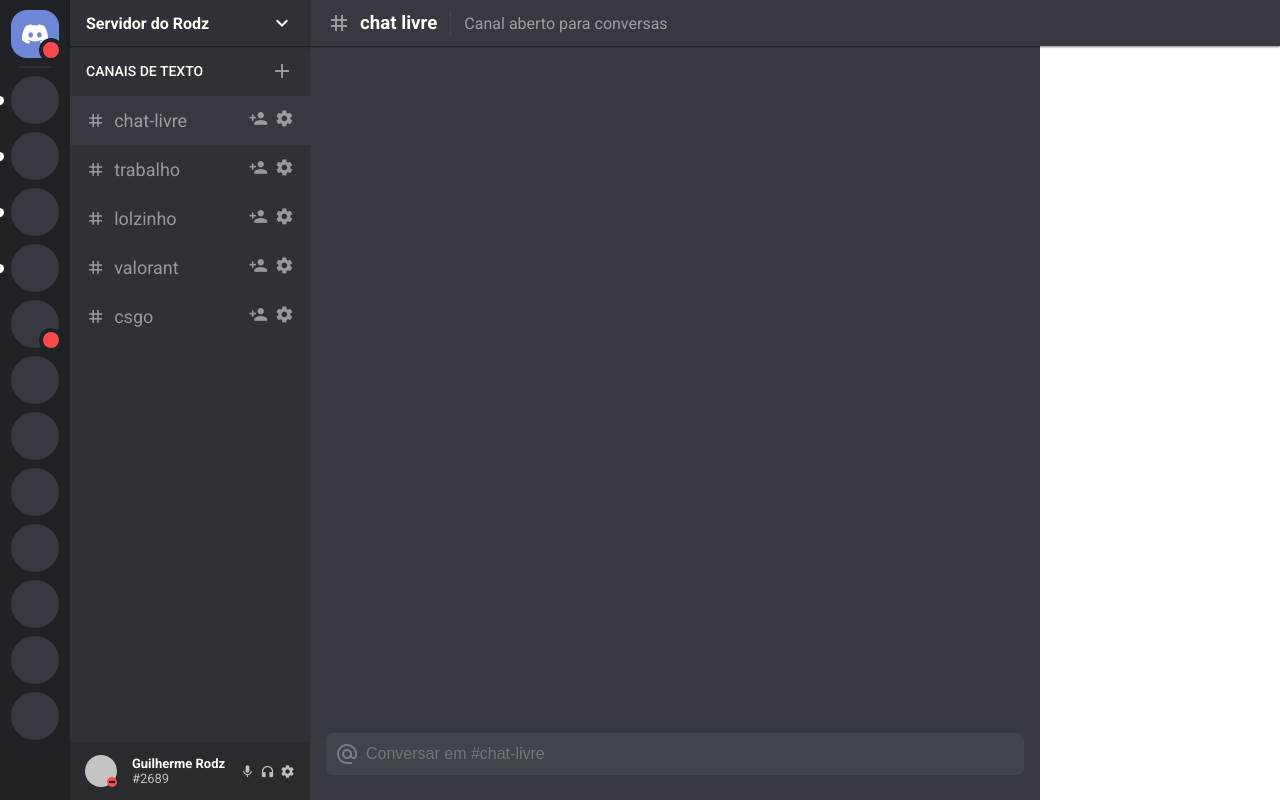
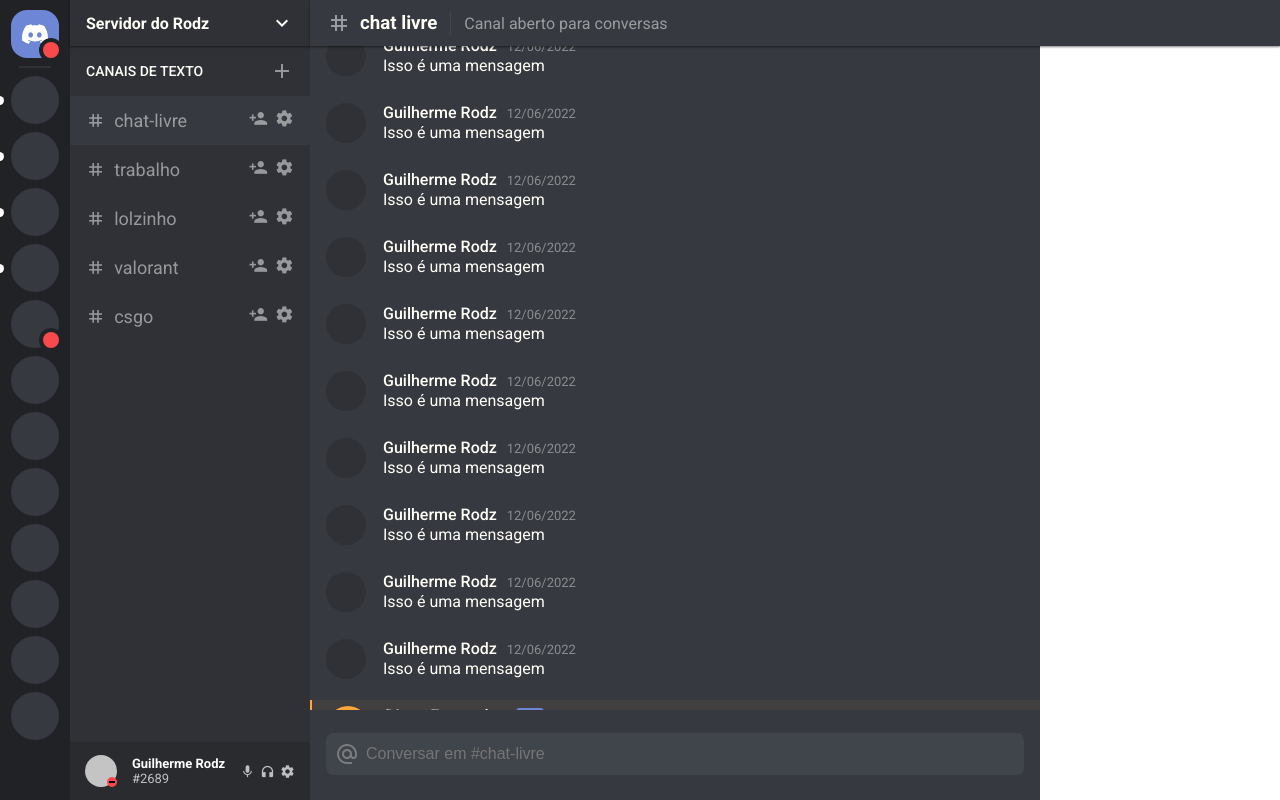
Before and after one commit to barbosadiego/discord-vue, a Vue app: page / in a window 1280 px wide. Built offline with nearby package versions, Linux system fonts and the light colour scheme.

Commit message:
chat-area scroll

```diff
--- a/src/components/ChatArea.vue
+++ b/src/components/ChatArea.vue
@@ -1,13 +1,25 @@
 <template>
   <div class="chat-area">
     <div class="message-area">
-      <Message v-if="isSend">
-        {{ text }}
-      </Message>
+      <Message
+        v-for="item in 17"
+        :key="item.id"
+        user="Guilherme Rodz"
+        text="Isso é uma mensagem"
+      />
+      <Message
+        isAtual
+        isBot
+        user="Diego Fernandes"
+        text="@Guilherme Rodz, me carrega no LoL e CS de novo por favor?"
+      />
     </div>
     <div class="input-area">
       <span class="material-icons">alternate_email</span>
-      <input type="text" placeholder="Conversar em #chat-livre" v-model="text" @keyup.enter="isSend = true"/>
+      <input
+        type="text"
+        placeholder="Conversar em #chat-livre"
+      />
     </div>
   </div>
 </template>
@@ -20,11 +32,17 @@
   components: {
     Message,
   },
-  data(){
-    return {
-      text: '',
-      isSend: false,
+  methods:{
+    scroll(){
+      const el = document.querySelector('.message-area');
+      el.scrollTo({
+        top: 500,
+        behavior: 'smooth'
+      })
     }
+  },
+  mounted(){
+    this.scroll()
   }
 };
 </script>
--- a/src/components/Message.vue
+++ b/src/components/Message.vue
@@ -1,11 +1,9 @@
 <template>
-  <div class="message">
+  <div class="message" :class="{ 'isAtual': isAtual, 'isBot' : isBot }">
     <div class="avatar"></div>
     <div class="data">
-      <h3 class="user">Guilherme Rodz <span>12/06/2022</span></h3>
-      <p>
-        <slot></slot>
-      </p>
+      <h3 class="user">{{ user }} <span>12/06/2022</span></h3>
+      <p> {{ text }}</p>
     </div>
   </div>
 </template>
@@ -13,6 +11,12 @@
 <script>
 export default {
   name: 'MessageComponent',
+  props: {
+    isAtual: Boolean,
+    text: String,
+    user: String,
+    isBot: Boolean,
+  },
 };
 </script>
 
@@ -21,7 +25,8 @@
   color: var(--text-color);
   display: flex;
   gap: 17px;
-  padding: 22px 16px;
+  padding: 6px 16px;
+  margin: 15px 0px;
 
   .avatar {
     width: 40px;
@@ -44,5 +49,38 @@
       }
     }
   }
+
+  &.isAtual {
+    background-color: #413f3f;
+    border-left: 2px solid var(--accent-color);
+
+    .avatar{
+      background-color: var(--accent-color);
+    }
+  }
+
+  &.isBot{
+    .data .user {
+      display: flex;
+      align-items: center;
+      gap: 11px;
+
+      &::after{
+        content: 'BOT';
+        display: inline-grid;
+        place-items: center;
+        width: 28px;
+        height: 15px;
+        border-radius: 4px;
+        background-color: var(--primary-color);
+        font-size: 9px;
+        line-height: 10px;
+      }
+
+      span{
+        display: none;
+      }
+    }
+  }
 }
 </style>
```
